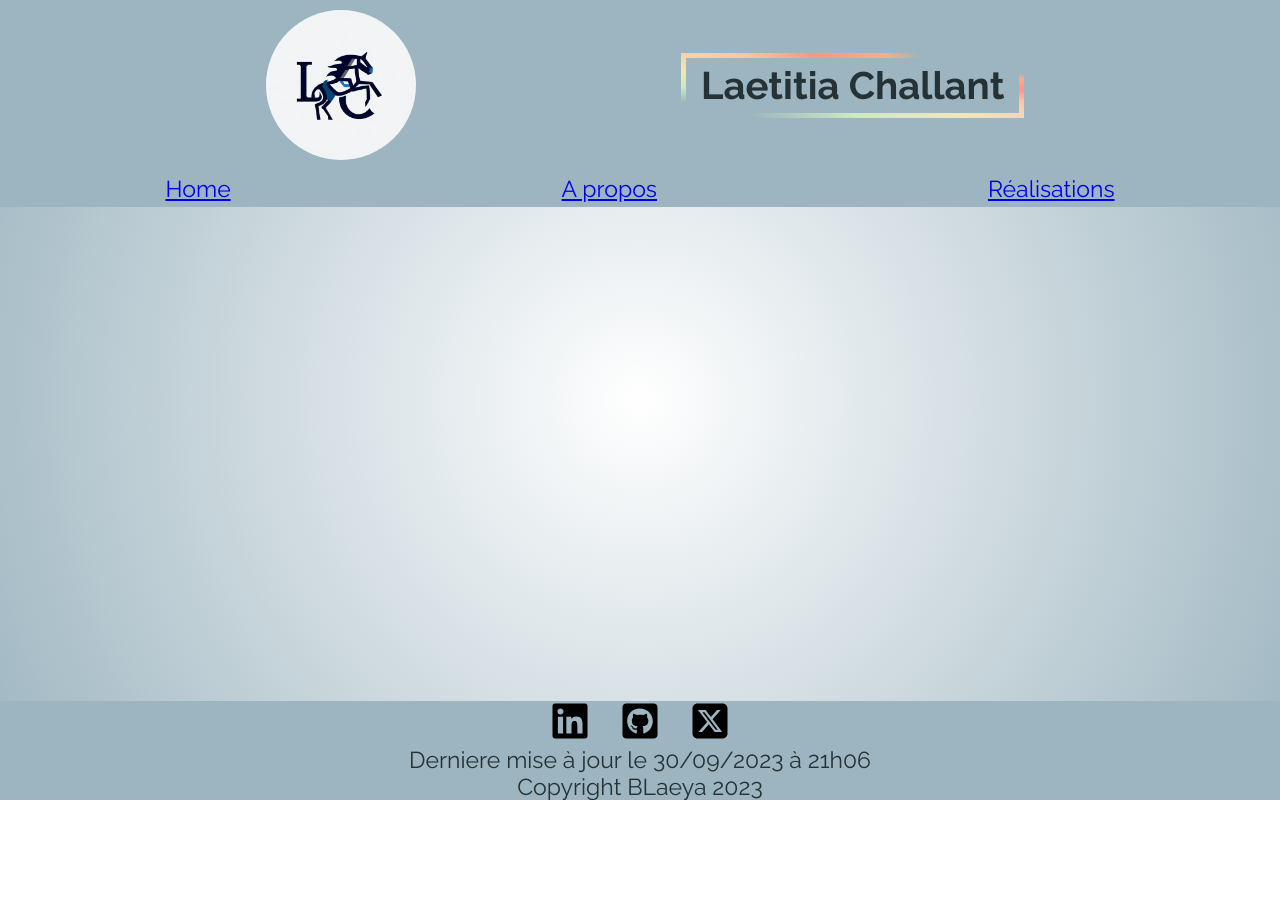
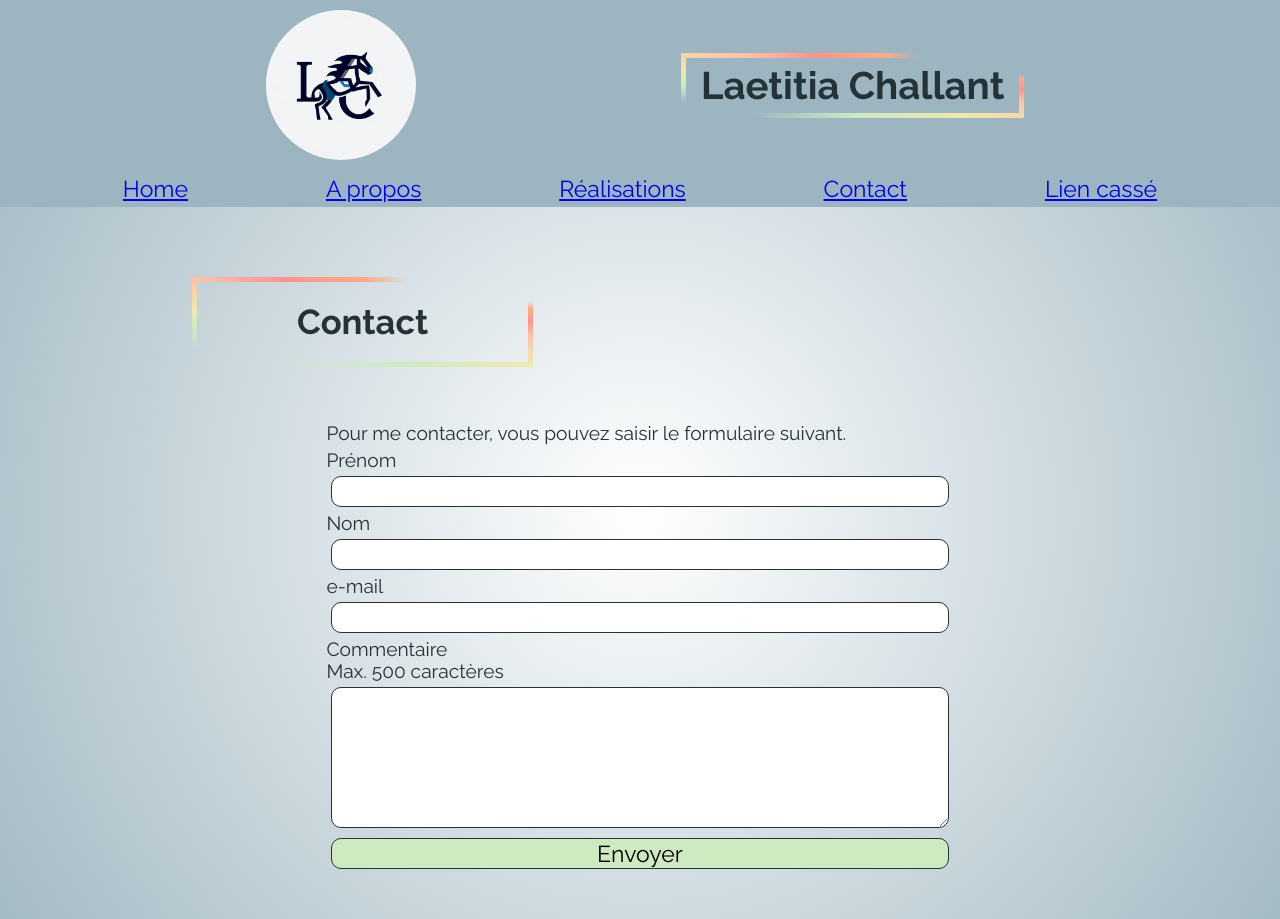
Before and after one commit to BLaeya/devoir-portfolio, a Vue app: page /contact in a window 1280 px wide. Shown: the top 919 px of the page. Before the commit the page ends 800 px from the top, so only its background shows below. Built offline with nearby package versions, Linux system fonts and the light colour scheme.

Commit message:
1add contact and error 404

```diff
--- a/src/App.vue
+++ b/src/App.vue
@@ -15,6 +15,8 @@ import { RouterLink, RouterView } from 'vue-router'
         <RouterLink to="/">Home</RouterLink>
         <RouterLink to="/about">A propos</RouterLink>
         <RouterLink to="/achievements">Réalisations</RouterLink>
+        <RouterLink to="/contact">Contact</RouterLink>
+        <RouterLink to="/error">Lien cassé</RouterLink>
       </nav>
     </header>
 
@@ -67,7 +69,7 @@ h1 {
 nav {
   flex-basis: 100%;
   display: flex;
-  justify-content: space-around;
+  justify-content: space-evenly;
 }
 figure {
   width: 150px;
--- a/src/router/index.js
+++ b/src/router/index.js
@@ -18,6 +18,16 @@ const router = createRouter({
       path: '/achievements',
       name: 'achievements',
       component: () => import('../views/AchievementsView.vue')
+    },
+    {
+      path: '/contact',
+      name: 'contact',
+      component: () => import('../views/ContactView.vue')
+    },
+    {
+      path: '/error',
+      name: 'error',
+      component: () => import('../views/ErrorView.vue')
     }
   ]
 })
--- /dev/null
+++ b/src/views/ContactView.vue
@@ -0,0 +1,150 @@
+<script setup>
+import { ref } from 'vue'
+
+// fonctionnalité affichage message d'erreur
+const appear = ref(false)
+
+function error() {
+  appear.value = true
+}
+
+// fonctionnalité vérification du remplissage des champs
+const firstname = ref('')
+const lastname = ref('')
+const email = ref('')
+const message = ref('')
+
+function formEmpty() {
+  if (!firstname.value || !lastname.value || !email.value || !message.value) {
+    error()
+    return true
+  }
+  return false
+}
+
+// fonctionnalité soumettre le formulaire
+function submit() {
+  if (!formEmpty()) {
+    alert('votre email a été envoyé à l.challant@gmail.com')
+    appear.value = false
+    firstname.value = ''
+    lastname.value = ''
+    email.value = ''
+    message.value = ''
+  }
+}
+
+// fonstionnalités  pour gérer le focus et le blur
+const isFieldFocused = ref(false)
+
+function handleFocus() {
+  isFieldFocused.value = true
+}
+function handleBlur() {
+  isFieldFocused.value = false
+}
+</script>
+
+<template>
+  <h2 class="borderer">Contact</h2>
+  <div id="contact">
+    <p>Pour me contacter, vous pouvez saisir le formulaire suivant.</p>
+    <div id="error" v-if="appear">Erreur de saisie du formulaire!</div>
+    <form>
+      <label for="first-name">Prénom</label>
+
+      <input
+        v-model="firstname"
+        @focus="handleFocus"
+        @blur="handleBlur"
+        type="text"
+        name="first-name"
+        id="first-name"
+      />
+
+      <label for="last-name">Nom</label>
+
+      <input
+        v-model="lastname"
+        @focus="handleFocus"
+        @blur="handleBlur"
+        type="text"
+        name="last-name"
+        id="last-name"
+      />
+
+      <label for="email">e-mail</label>
+      <input
+        v-model="email"
+        @focus="handleFocus"
+        @blur="handleBlur"
+        type="email"
+        name="email"
+        id="email"
+      />
+
+      <label for="message">Commentaire</label>
+      <span id="message-max">Max. 500 caractères</span>
+
+      <textarea
+        v-model="message"
+        @focus="handleFocus"
+        @blur="handleBlur"
+        id="message"
+        name="message"
+        rows="5"
+        maxlength="500"
+      ></textarea>
+
+      <button @click.prevent="submit()" type="submit">Envoyer</button>
+    </form>
+  </div>
+</template>
+
+<style scoped>
+#contact {
+  padding-bottom: 25px;
+}
+#error {
+  background-color: #fe938c;
+  color: white;
+  height: 50px;
+  width: 100%;
+  border-radius: 10px;
+  text-align: center;
+  padding: 25px 0 5px 0;
+}
+form {
+  display: flex;
+  flex-direction: column;
+  flex-wrap: wrap;
+  max-width: 70%;
+  margin: auto;
+}
+button,
+input,
+textarea {
+  border: 1px solid #253337;
+  border-radius: 10px;
+  margin: 5px;
+}
+button {
+  background-color: #cdeac0;
+}
+a {
+  color: #253337;
+  text-decoration: none;
+  font-weight: bold;
+  padding: 0;
+  font-size: 1rem;
+}
+label,
+span {
+  font-size: 1rem;
+}
+p {
+  max-width: 70%;
+  margin: auto;
+  font-size: 1rem;
+}
+</style>
--- /dev/null
+++ b/src/views/ErrorView.vue
@@ -0,0 +1,7 @@
+<script setup></script>
+
+<template>
+  <img src="../assets/images/error-404.png" alt="Erreur 404" />
+</template>
+
+<style scoped></style>
```
Also changed, not shown: src/assets/images/error-404.png (renamed from src/assets/images/error 404.png), 1 other file (tests, documents, lock files or other folders).
